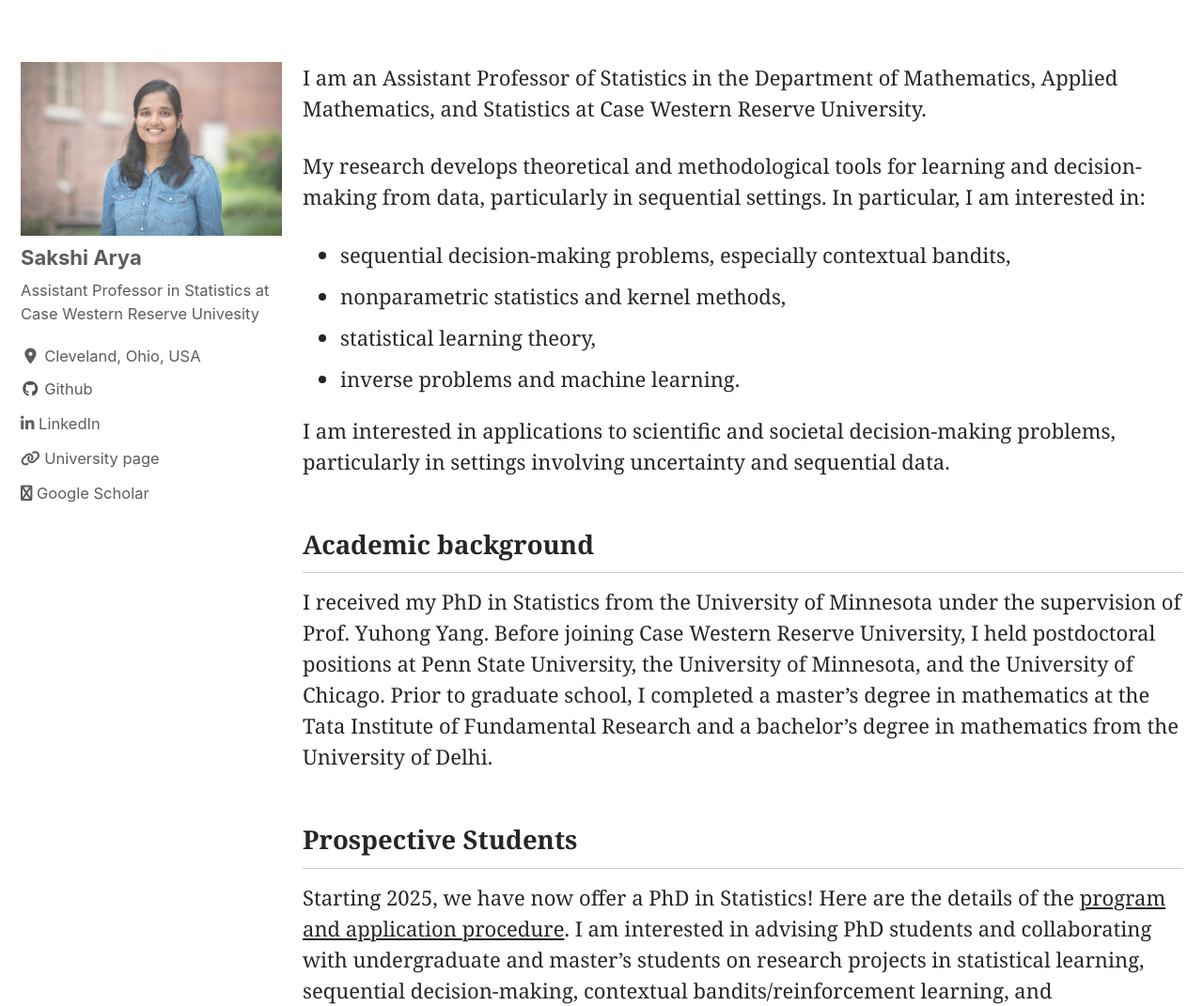
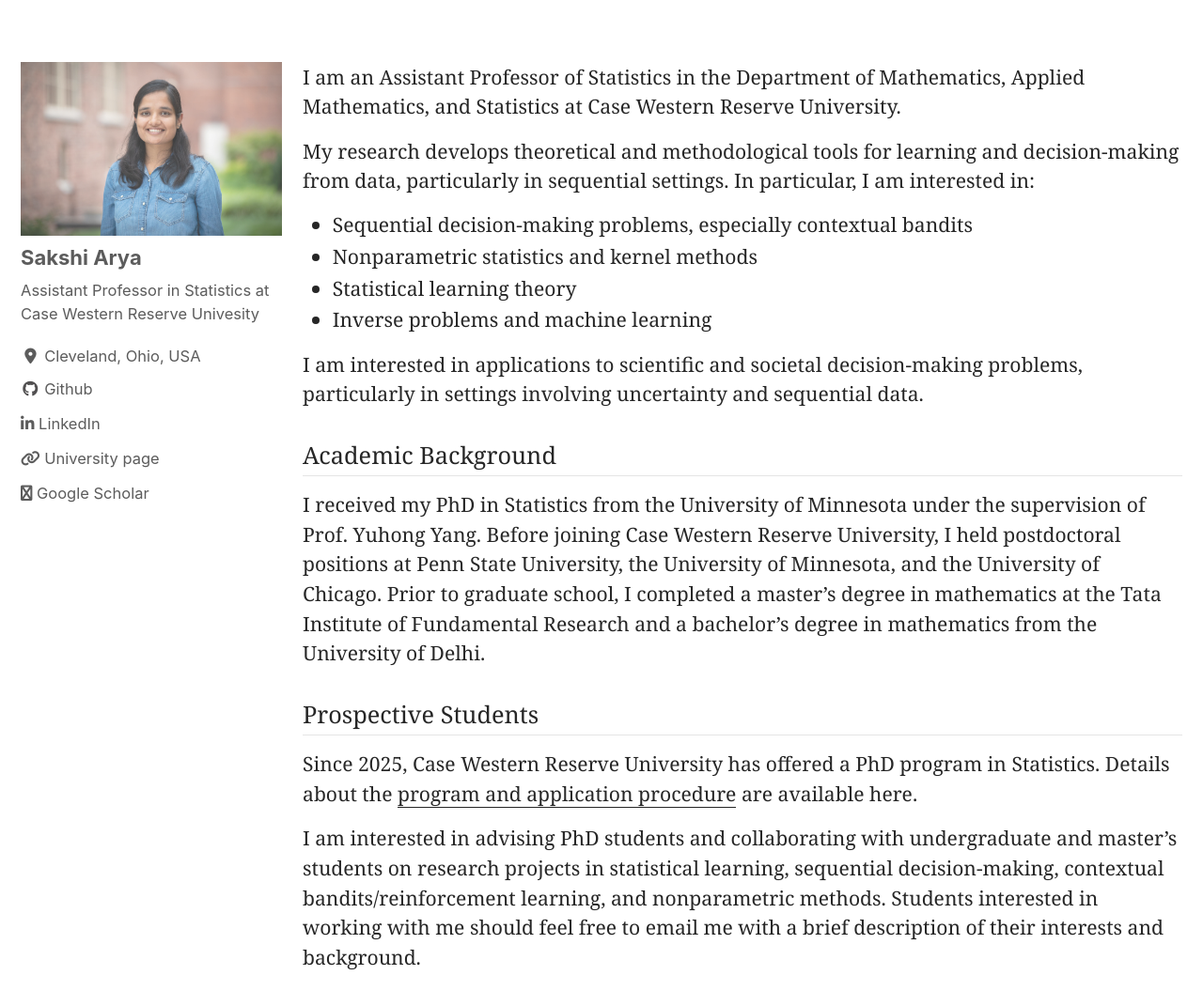
Before and after one commit to sakshiarya/sakshiarya.github.io, a Jekyll site: the page built from _pages/about.md, in a window 1280 px wide and 1400 px high. Shown: the part 329-1400 px from the top of the window at 94% size. Built offline with Jekyll 4.4.1, drawn with Linux system fonts in a browser that asks for light colours; cached includes are drawn as plain includes; nearby versions of some CDN libraries; some of the changed text lies outside the part shown.

Commit message:
Updating website

```diff
--- a/_pages/about.md
+++ b/_pages/about.md
@@ -11,41 +11,98 @@ classes: wide
 author_profile: true
 ---
 
+<style>
+/* Clean, compact About page */
+
+.about-page {
+  font-size: 0.96em;
+  line-height: 1.5;
+}
+
+/* Paragraph spacing */
+.about-page p {
+  margin-top: 0;
+  margin-bottom: 0.75em;
+}
+
+/* Section headings */
+.about-page h2 {
+  font-size: 1.2em;
+  font-weight: 500;
+  margin-top: 1.35em;
+  margin-bottom: 0.55em;
+  padding-bottom: 0.25em;
+  border-bottom: 1px solid #e5e5e5;
+}
+
+/* Compact research interests */
+.about-page ul {
+  margin-top: 0.3em;
+  margin-bottom: 0.75em;
+  padding-left: 1.5em;
+}
+
+.about-page li {
+  margin-bottom: 0.15em;
+  line-height: 1.45;
+}
+
+/* Links */
+.about-page a {
+  text-decoration: none;
+  border-bottom: 1px solid currentColor;
+}
+
+.about-page a:hover {
+  opacity: 0.7;
+}
+
+/* News */
+.about-page .news-item {
+  margin-bottom: 0.45em;
+  line-height: 1.5;
+}
+
+.about-page .news-date {
+  font-weight: 500;
+}
+</style>
+
+<div class="about-page" markdown="1">
 
 I am an Assistant Professor of Statistics in the Department of Mathematics, Applied Mathematics, and Statistics at Case Western Reserve University.
 
+My research develops theoretical and methodological tools for learning and decision-making from data, particularly in sequential settings. In particular, I am interested in:
 
-My research develops theoretical and methodological tools for learning and decision-making from data, particularly in sequential settings.  In particular, I am interested in:
-
-- sequential decision-making problems, especially contextual bandits,
-- nonparametric statistics and kernel methods,
-- statistical learning theory,
-- inverse problems and machine learning.
+- Sequential decision-making problems, especially contextual bandits
+- Nonparametric statistics and kernel methods
+- Statistical learning theory
+- Inverse problems and machine learning
 
 I am interested in applications to scientific and societal decision-making problems, particularly in settings involving uncertainty and sequential data.
 
-## Academic background
+## Academic Background
 
 I received my PhD in Statistics from the University of Minnesota under the supervision of Prof. Yuhong Yang. Before joining Case Western Reserve University, I held postdoctoral positions at Penn State University, the University of Minnesota, and the University of Chicago. Prior to graduate school, I completed a master’s degree in mathematics at the Tata Institute of Fundamental Research and a bachelor’s degree in mathematics from the University of Delhi.
 
-
 ## Prospective Students
 
-Starting 2025, we have now offer a PhD in Statistics! Here are the details of the [program and application procedure](https://mathstats.case.edu/phd-in-statistics/).
+Since 2025, Case Western Reserve University has offered a PhD program in Statistics. Details about the [program and application procedure](https://mathstats.case.edu/phd-in-statistics/) are available here.
+
 I am interested in advising PhD students and collaborating with undergraduate and master’s students on research projects in statistical learning, sequential decision-making, contextual bandits/reinforcement learning, and nonparametric methods. Students interested in working with me should feel free to email me with a brief description of their interests and background.
-
-
 
 ## News
 
--    November 2026: Excited to share that my paper with Bharath Sriperumbudur, stemming from my postdoctoral research, has been accepted for publication in the Electronic Journal of Statistics!
+<div class="news-item">
+  <span class="news-date">November 2026</span> · Excited to share that my paper with Bharath Sriperumbudur, stemming from my postdoctoral research, has been accepted for publication in the <em>Electronic Journal of Statistics</em>!
+</div>
 
--     November 2026: I will be attending the SIAM Conference on Mathematics of Data Science in Salt Lake City.
-
-
-
-
+<div class="news-item">
+  <span class="news-date">November 2026</span> · I will be attending the SIAM Conference on Mathematics of Data Science in Salt Lake City.
+</div>
 
 ## Contact
 
 For research, collaboration, or student inquiries, please contact me at [sakshi.arya@case.edu](mailto:sakshi.arya@case.edu).
+
+</div>
```
